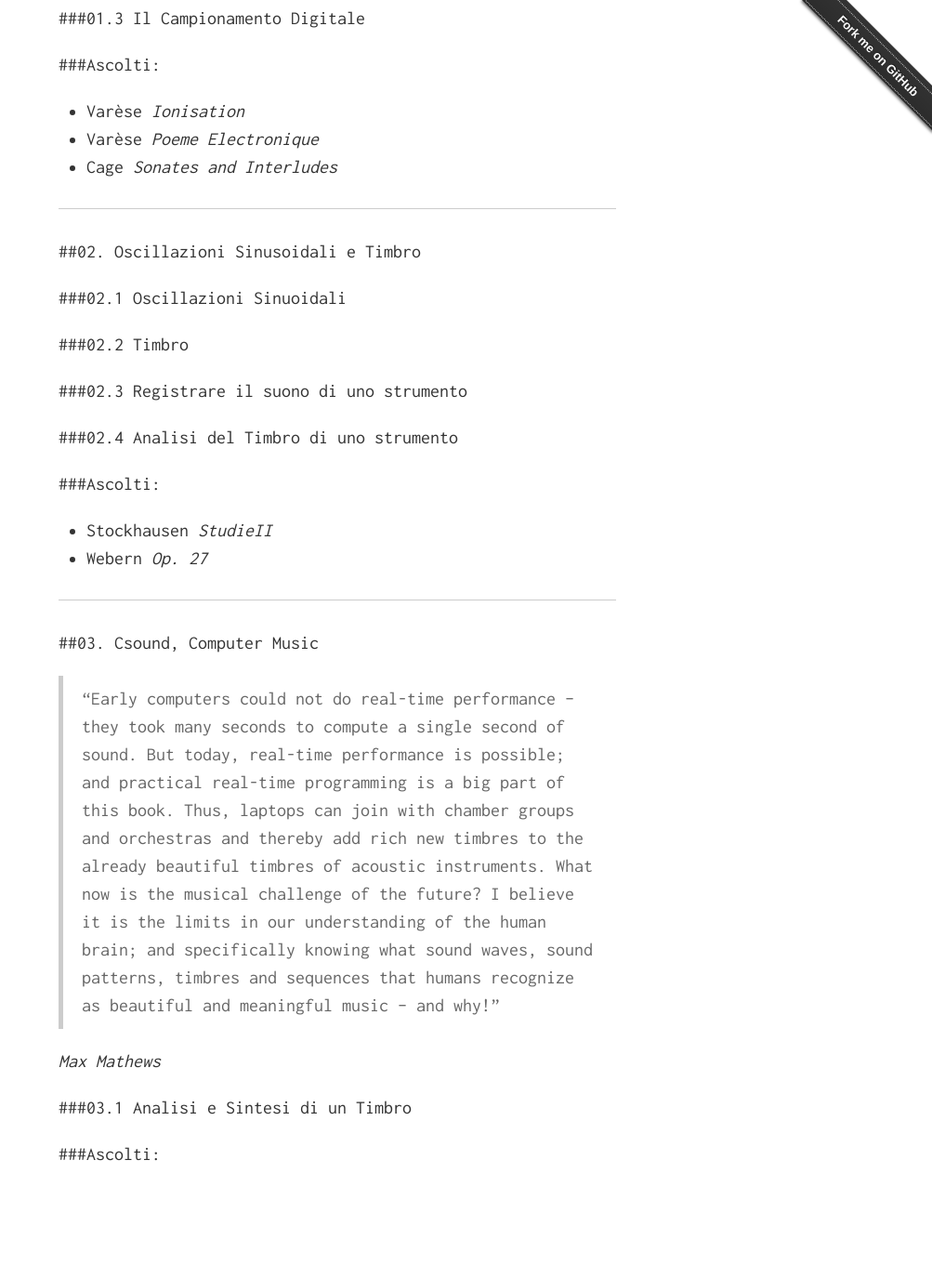
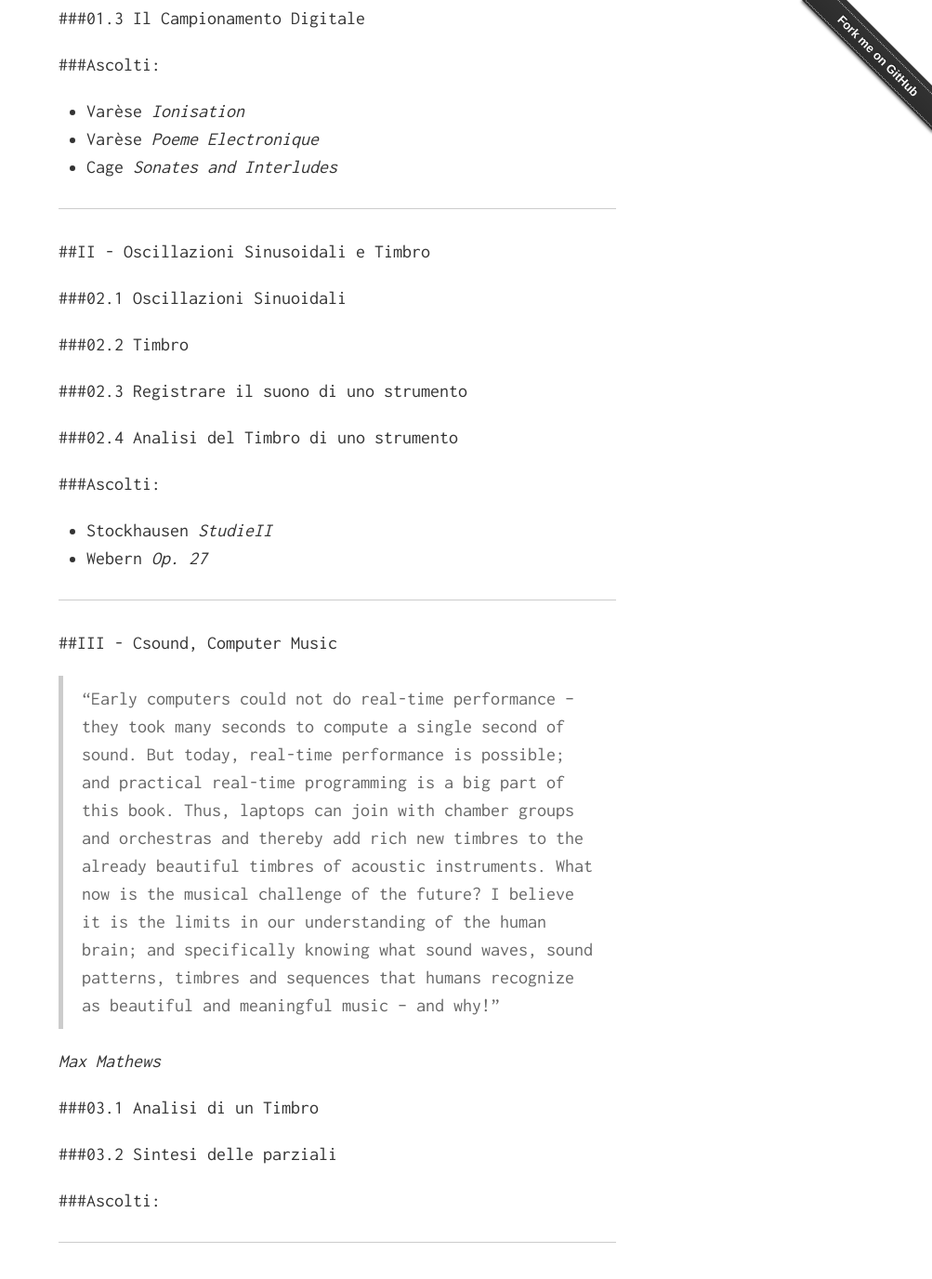
Before and after one commit to grammaton/IMCSC, a Jekyll site: the page built from index.html, in a window 1280 px wide and 1400 px high, scrolled down 975 px. Shown: the top 1376 px of the window at 93% size, without its empty margins (277-1280 px from the left). Built offline with Jekyll 4.4.1, drawn with Linux system fonts in a browser that asks for light colours; Markdown is read by kramdown in place of the engine named in the settings; some of the changed text lies outside the part shown.

Commit message:
dispense

```diff
--- a/_includes/index.md
+++ b/_includes/index.md
@@ -20,7 +20,7 @@ Una vibrazione acustica è descrivibile come una oscillazione, ovvero lo spostam
 
 ----
 
-##02. Oscillazioni Sinusoidali e Timbro
+##II - Oscillazioni Sinusoidali e Timbro
 
 ###02.1 Oscillazioni Sinuoidali
 
@@ -37,17 +37,19 @@ Una vibrazione acustica è descrivibile come una oscillazione, ovvero lo spostam
 
 ----
 
-##03. Csound, Computer Music
+##III - Csound, Computer Music
 
 > “Early computers could not do real-time performance – they took many seconds to compute a single second of sound. But today, real-time performance is possible; and practical real-time programming is a big part of this book. Thus, laptops can join with chamber groups and orchestras and thereby add rich new timbres to the already beautiful timbres of acoustic instruments.
 What now is the musical challenge of the future? I believe it is the limits in our understanding of the human brain; and specifically knowing what sound waves, sound patterns, timbres and sequences that humans recognize as beautiful and meaningful music – and why!”
 
 *Max Mathews*
 
+###03.1 Analisi di un Timbro
 
-
-###03.1 Analisi e Sintesi di un Timbro
+###03.2 Sintesi delle parziali
 
 ###Ascolti:
 
+----
+
 <div class="github-fork-ribbon-wrapper right fixed" style="width: 150px;height: 150px;position: fixed;overflow: hidden;top: 0;z-index: 9999;pointer-events: none;right: 0;"><div class="github-fork-ribbon" style="position: absolute;padding: 2px 0;background-color: #333;background-image: linear-gradient(to bottom, rgba(0, 0, 0, 0), rgba(0, 0, 0, 0.15));-webkit-box-shadow: 0 2px 3px 0 rgba(0, 0, 0, 0.5);-moz-box-shadow: 0 2px 3px 0 rgba(0, 0, 0, 0.5);box-shadow: 0 2px 3px 0 rgba(0, 0, 0, 0.5);z-index: 9999;pointer-events: auto;top: 42px;right: -43px;-webkit-transform: rotate(45deg);-moz-transform: rotate(45deg);-ms-transform: rotate(45deg);-o-transform: rotate(45deg);transform: rotate(45deg);"><a href="https://github.com/grammaton/IMCSC" style="font: 700 13px &quot;Helvetica Neue&quot;, Helvetica, Arial, sans-serif;color: #fff;text-decoration: none;text-shadow: 0 -1px rgba(0, 0, 0, 0.5);text-align: center;width: 200px;line-height: 20px;display: inline-block;padding: 2px 0;border-width: 1px 0;border-style: dotted;border-color: rgba(255, 255, 255, 0.7);">Fork me on GitHub</a></div></div>
```
Also changed, not shown: other parts of _includes/index.md (+1 -1 lines).
